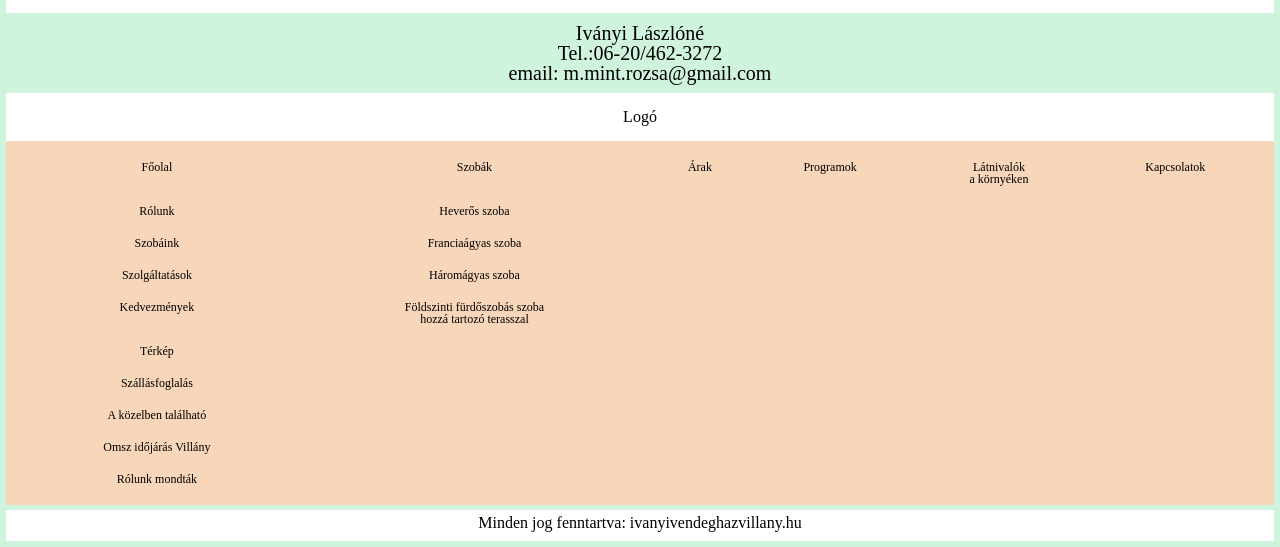
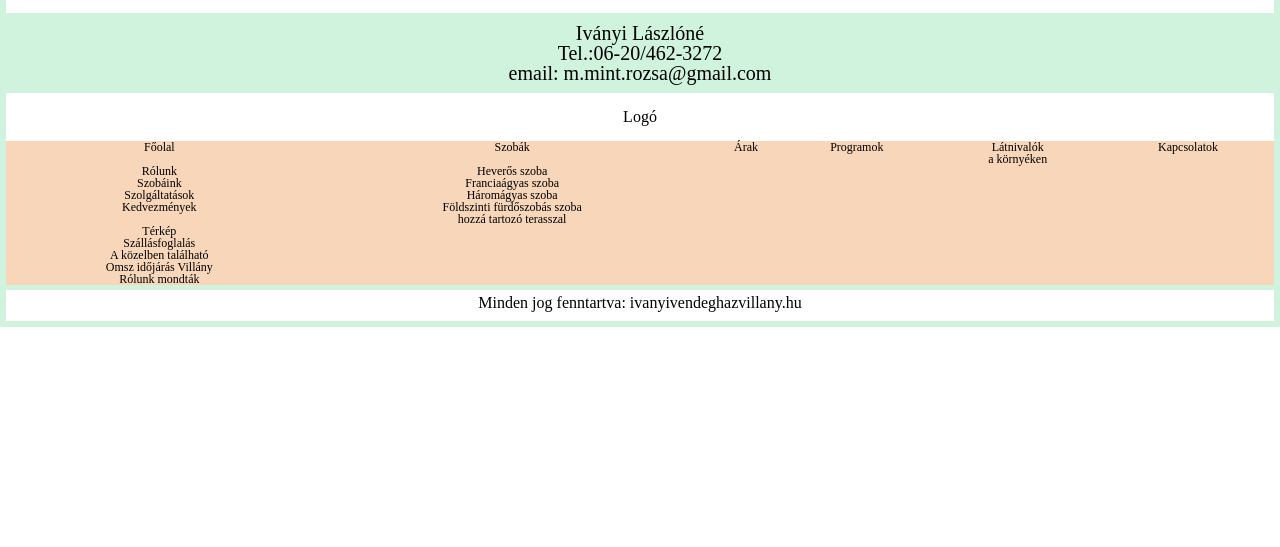
Before and after one commit to iveridesign/ivanyivendeghaz_4_francia-gyas_szoba, a plain HTML site: page index.html in a window 1280 px wide. Shown: the part 2527-3074 px from the top of the page. After the commit the page ends 2854 px from the top, so only its background shows below. Drawn offline with Linux system fonts and the light colour scheme; files whose address does not match are found by name.

Commit message:
footer_méretezése

```diff
--- a/style.css
+++ b/style.css
@@ -165,11 +165,12 @@ th, td {
 	font-weight: bold;
 }
 
-.footer_menupontok {
+.footer_menupontok, tr, th, td {
 	background-color: rgba(247, 214, 185);
-	padding: 10px;
+	padding: 0px;
 	text-align: center;
 	font-size: 12px;
+	table-height: 10px;
 }
 
 footer {
```
